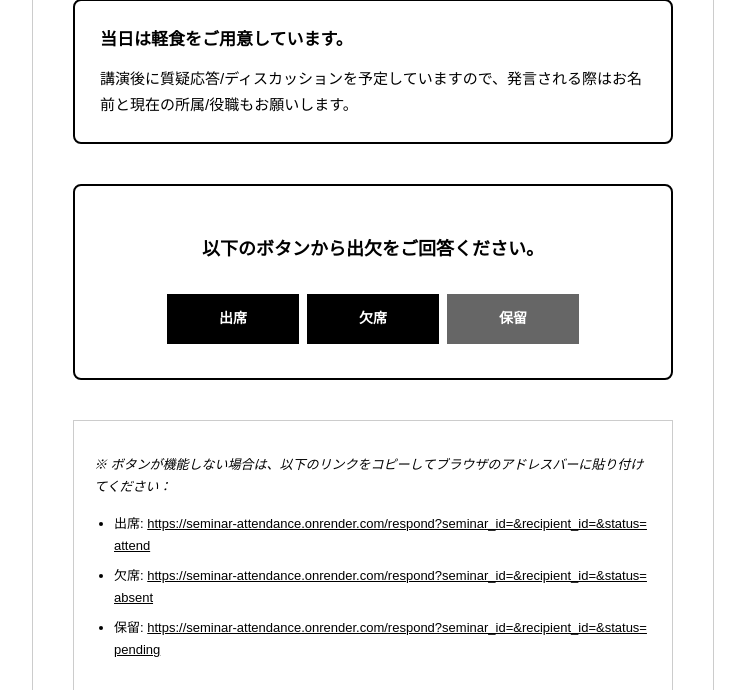
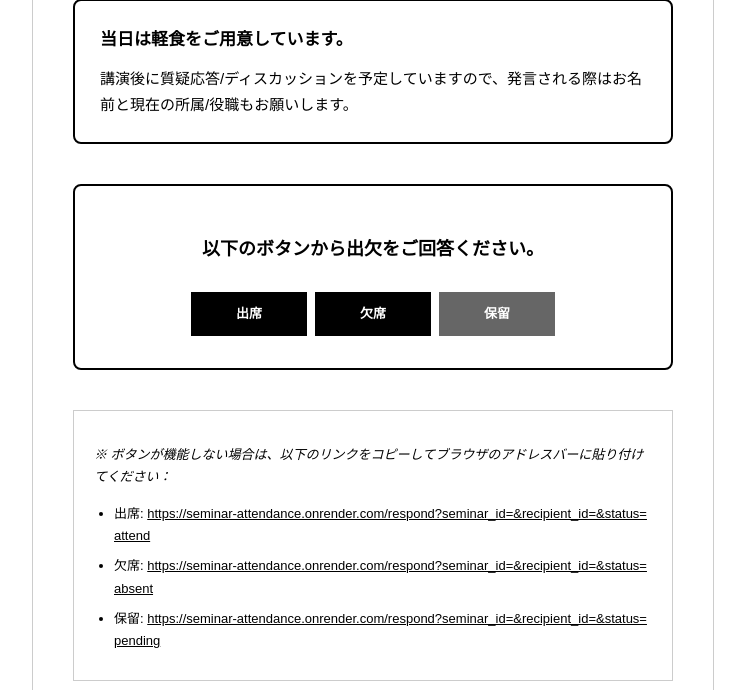
Before and after one commit to akcsri/seminar_attendance, a Flask app: template templates/email_template.html in a window 1280 px wide. Shown: the part 708-1398 px from the top of the page, without its empty margins (267-1012 px from the left). Run offline with Flask 3, Linux system fonts and the light colour scheme; the template is opened without the code that fills it, so the values that code supplies are empty.

Commit message:
Fix Outlook email button layout alignment issues - reduced sizes and improved MSO compatibility
Co-authored-by: akcsri <214780190+akcsri@users.noreply.github.com>

```diff
--- a/templates/email_template.html
+++ b/templates/email_template.html
@@ -184,31 +184,37 @@
             background: #ffffff;
             border: 2px solid #000000;
             border-radius: 8px;
-            /* Simplified Outlook-specific properties */
+            /* Enhanced Outlook-specific properties */
             mso-table-lspace: 0pt !important;
             mso-table-rspace: 0pt !important;
         }
-        /* Simplified Outlook button container - no complex nesting */
+        /* Simplified button container table - reduced width for better compatibility */
         .button-container table {
-            width: 420px !important;
-            max-width: 420px !important;
+            width: 360px !important;
+            max-width: 360px !important;
             margin: 0 auto !important;
             border-collapse: collapse !important;
+            table-layout: fixed !important;
+            mso-table-lspace: 0pt !important;
+            mso-table-rspace: 0pt !important;
+            mso-table-wrap: none !important;
+        }
+        /* Enhanced button cell styling for Outlook compatibility */
+        .button-container td {
+            width: 120px !important;
+            max-width: 120px !important;
+            text-align: center !important;
+            vertical-align: middle !important;
+            padding: 2px !important;
             mso-table-lspace: 0pt !important;
             mso-table-rspace: 0pt !important;
         }
-        /* Basic button cell styling for Outlook */
-        .button-container td {
-            text-align: center !important;
-            vertical-align: top !important;
-            mso-table-lspace: 0pt !important;
-            mso-table-rspace: 0pt !important;
-        }
-        /* Outlook button link - simplified styling */
+        /* Improved Outlook button link styling */
         .button-container a {
             display: block !important;
             text-decoration: none !important;
             mso-hide: none !important;
+            mso-padding-alt: 10px 6px 10px 6px !important;
         }
         .button-instruction {
             margin-bottom: 25px;
@@ -296,16 +302,20 @@
             }
             .button-container table {
                 width: 100% !important;
-                max-width: 300px !important;
+                max-width: 280px !important;
             }
             .button-container td {
-                padding: 4px !important;
+                width: 33.33% !important;
+                max-width: 93px !important;
+                padding: 2px !important;
             }
             /* Outlook mobile specific button adjustments */
             .button-container a {
-                font-size: 14px !important;
-                padding: 12px 8px !important;
+                font-size: 12px !important;
+                padding: 10px 4px !important;
                 display: block !important;
+                width: 89px !important;
+                max-width: 89px !important;
             }
         }
 
@@ -316,8 +326,8 @@
                 max-width: 600px !important;
             }
             .button-container table {
-                width: 420px !important;
-                max-width: 420px !important;
+                width: 360px !important;
+                max-width: 360px !important;
             }
         }
     </style>
@@ -399,31 +409,31 @@
             <p class="button-instruction">以下のボタンから出欠をご回答ください。</p>
 
             <!--[if mso]>
-            <table role="presentation" cellspacing="0" cellpadding="0" border="0" width="420" align="center" style="width: 420px; margin: 0 auto; border-collapse: collapse; mso-table-lspace: 0pt; mso-table-rspace: 0pt;">
+            <table role="presentation" cellspacing="0" cellpadding="0" border="0" width="360" align="center" style="width: 360px; margin: 0 auto; border-collapse: collapse; table-layout: fixed; mso-table-lspace: 0pt; mso-table-rspace: 0pt; mso-table-wrap: none;">
                 <tr>
-                    <td width="140" align="center" valign="top" style="width: 140px; padding: 4px; mso-table-lspace: 0pt; mso-table-rspace: 0pt;">
-                        <table role="presentation" cellspacing="0" cellpadding="0" border="0" width="132" align="center" style="width: 132px; margin: 0 auto; border-collapse: collapse; mso-table-lspace: 0pt; mso-table-rspace: 0pt;">
+                    <td width="120" align="center" valign="middle" style="width: 120px; padding: 2px; mso-table-lspace: 0pt; mso-table-rspace: 0pt;">
+                        <table role="presentation" cellspacing="0" cellpadding="0" border="0" width="116" align="center" style="width: 116px; margin: 0 auto; border-collapse: collapse; mso-table-lspace: 0pt; mso-table-rspace: 0pt;">
                             <tr>
-                                <td align="center" valign="middle" bgcolor="#000000" style="background-color: #000000; padding: 12px 8px; mso-padding-alt: 12px 8px 12px 8px; border: 1px solid #000000;">
-                                    <a href="https://seminar-attendance.onrender.com/respond?seminar_id={{ seminar.id }}&recipient_id={{ recipient.id }}&status=attend" style="color: #ffffff; font-family: Arial, sans-serif; font-size: 14px; font-weight: bold; text-decoration: none; display: block; mso-hide: none;">出席</a>
+                                <td align="center" valign="middle" bgcolor="#000000" style="background-color: #000000; padding: 10px 6px; mso-padding-alt: 10px 6px 10px 6px; border: 1px solid #000000;">
+                                    <a href="https://seminar-attendance.onrender.com/respond?seminar_id={{ seminar.id }}&recipient_id={{ recipient.id }}&status=attend" style="color: #ffffff; font-family: Arial, sans-serif; font-size: 13px; font-weight: bold; text-decoration: none; display: block; mso-hide: none;">出席</a>
                                 </td>
                             </tr>
                         </table>
                     </td>
-                    <td width="140" align="center" valign="top" style="width: 140px; padding: 4px; mso-table-lspace: 0pt; mso-table-rspace: 0pt;">
-                        <table role="presentation" cellspacing="0" cellpadding="0" border="0" width="132" align="center" style="width: 132px; margin: 0 auto; border-collapse: collapse; mso-table-lspace: 0pt; mso-table-rspace: 0pt;">
+                    <td width="120" align="center" valign="middle" style="width: 120px; padding: 2px; mso-table-lspace: 0pt; mso-table-rspace: 0pt;">
+                        <table role="presentation" cellspacing="0" cellpadding="0" border="0" width="116" align="center" style="width: 116px; margin: 0 auto; border-collapse: collapse; mso-table-lspace: 0pt; mso-table-rspace: 0pt;">
                             <tr>
-                                <td align="center" valign="middle" bgcolor="#000000" style="background-color: #000000; padding: 12px 8px; mso-padding-alt: 12px 8px 12px 8px; border: 1px solid #000000;">
-                                    <a href="https://seminar-attendance.onrender.com/respond?seminar_id={{ seminar.id }}&recipient_id={{ recipient.id }}&status=absent" style="color: #ffffff; font-family: Arial, sans-serif; font-size: 14px; font-weight: bold; text-decoration: none; display: block; mso-hide: none;">欠席</a>
+                                <td align="center" valign="middle" bgcolor="#000000" style="background-color: #000000; padding: 10px 6px; mso-padding-alt: 10px 6px 10px 6px; border: 1px solid #000000;">
+                                    <a href="https://seminar-attendance.onrender.com/respond?seminar_id={{ seminar.id }}&recipient_id={{ recipient.id }}&status=absent" style="color: #ffffff; font-family: Arial, sans-serif; font-size: 13px; font-weight: bold; text-decoration: none; display: block; mso-hide: none;">欠席</a>
                                 </td>
                             </tr>
                         </table>
                     </td>
-                    <td width="140" align="center" valign="top" style="width: 140px; padding: 4px; mso-table-lspace: 0pt; mso-table-rspace: 0pt;">
-                        <table role="presentation" cellspacing="0" cellpadding="0" border="0" width="132" align="center" style="width: 132px; margin: 0 auto; border-collapse: collapse; mso-table-lspace: 0pt; mso-table-rspace: 0pt;">
+                    <td width="120" align="center" valign="middle" style="width: 120px; padding: 2px; mso-table-lspace: 0pt; mso-table-rspace: 0pt;">
+                        <table role="presentation" cellspacing="0" cellpadding="0" border="0" width="116" align="center" style="width: 116px; margin: 0 auto; border-collapse: collapse; mso-table-lspace: 0pt; mso-table-rspace: 0pt;">
                             <tr>
-                                <td align="center" valign="middle" bgcolor="#666666" style="background-color: #666666; padding: 12px 8px; mso-padding-alt: 12px 8px 12px 8px; border: 1px solid #666666;">
-                                    <a href="https://seminar-attendance.onrender.com/respond?seminar_id={{ seminar.id }}&recipient_id={{ recipient.id }}&status=pending" style="color: #ffffff; font-family: Arial, sans-serif; font-size: 14px; font-weight: bold; text-decoration: none; display: block; mso-hide: none;">保留</a>
+                                <td align="center" valign="middle" bgcolor="#666666" style="background-color: #666666; padding: 10px 6px; mso-padding-alt: 10px 6px 10px 6px; border: 1px solid #666666;">
+                                    <a href="https://seminar-attendance.onrender.com/respond?seminar_id={{ seminar.id }}&recipient_id={{ recipient.id }}&status=pending" style="color: #ffffff; font-family: Arial, sans-serif; font-size: 13px; font-weight: bold; text-decoration: none; display: block; mso-hide: none;">保留</a>
                                 </td>
                             </tr>
                         </table>
@@ -432,19 +442,19 @@
             </table>
             <![endif]-->
             <!--[if !mso]><!-- -->
-            <table role="presentation" cellspacing="0" cellpadding="0" border="0" style="margin: 0 auto; max-width: 420px; width: 100%; border-collapse: collapse;">
+            <table role="presentation" cellspacing="0" cellpadding="0" border="0" style="margin: 0 auto; max-width: 360px; width: 100%; border-collapse: collapse; table-layout: fixed;">
                 <tr>
-                    <td style="padding: 4px; text-align: center; width: 33.33%;">
+                    <td style="width: 120px; max-width: 120px; padding: 2px; text-align: center;">
                         <a href="https://seminar-attendance.onrender.com/respond?seminar_id={{ seminar.id }}&recipient_id={{ recipient.id }}&status=attend"
-                           style="background-color: #000000; color: white; font-family: Arial, sans-serif; font-size: 14px; font-weight: bold; text-decoration: none; padding: 12px 8px; display: inline-block; text-align: center; border: 1px solid #000000; width: 132px; box-sizing: border-box;">出席</a>
+                           style="background-color: #000000; color: white; font-family: Arial, sans-serif; font-size: 13px; font-weight: bold; text-decoration: none; padding: 10px 6px; display: block; text-align: center; border: 1px solid #000000; width: 116px; max-width: 116px; box-sizing: border-box; margin: 0 auto;">出席</a>
                     </td>
-                    <td style="padding: 4px; text-align: center; width: 33.33%;">
+                    <td style="width: 120px; max-width: 120px; padding: 2px; text-align: center;">
                         <a href="https://seminar-attendance.onrender.com/respond?seminar_id={{ seminar.id }}&recipient_id={{ recipient.id }}&status=absent"
-                           style="background-color: #000000; color: white; font-family: Arial, sans-serif; font-size: 14px; font-weight: bold; text-decoration: none; padding: 12px 8px; display: inline-block; text-align: center; border: 1px solid #000000; width: 132px; box-sizing: border-box;">欠席</a>
+                           style="background-color: #000000; color: white; font-family: Arial, sans-serif; font-size: 13px; font-weight: bold; text-decoration: none; padding: 10px 6px; display: block; text-align: center; border: 1px solid #000000; width: 116px; max-width: 116px; box-sizing: border-box; margin: 0 auto;">欠席</a>
                     </td>
-                    <td style="padding: 4px; text-align: center; width: 33.33%;">
+                    <td style="width: 120px; max-width: 120px; padding: 2px; text-align: center;">
                         <a href="https://seminar-attendance.onrender.com/respond?seminar_id={{ seminar.id }}&recipient_id={{ recipient.id }}&status=pending"
-                           style="background-color: #666666; color: white; font-family: Arial, sans-serif; font-size: 14px; font-weight: bold; text-decoration: none; padding: 12px 8px; display: inline-block; text-align: center; border: 1px solid #666666; width: 132px; box-sizing: border-box;">保留</a>
+                           style="background-color: #666666; color: white; font-family: Arial, sans-serif; font-size: 13px; font-weight: bold; text-decoration: none; padding: 10px 6px; display: block; text-align: center; border: 1px solid #666666; width: 116px; max-width: 116px; box-sizing: border-box; margin: 0 auto;">保留</a>
                     </td>
                 </tr>
             </table>
```
